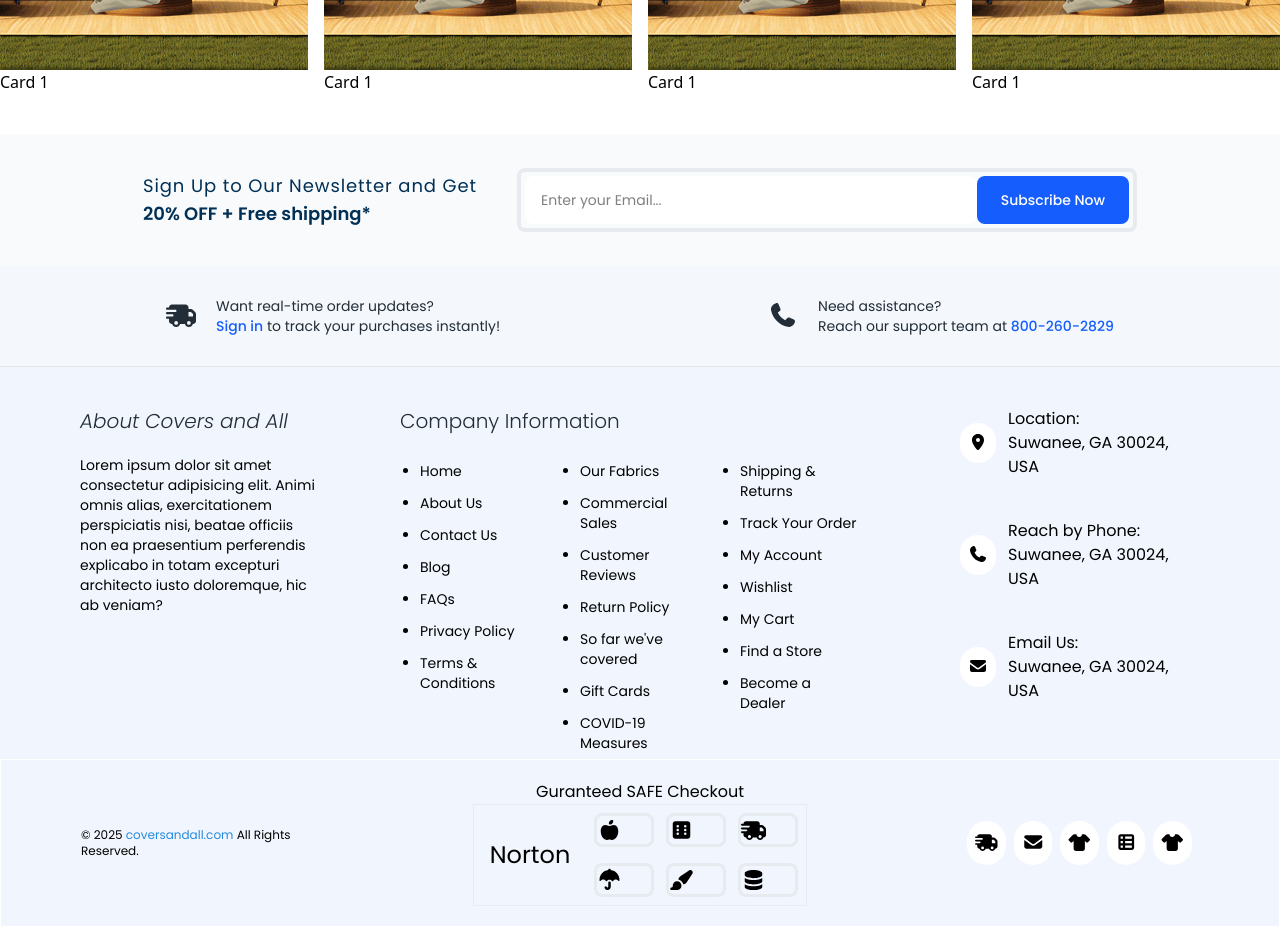
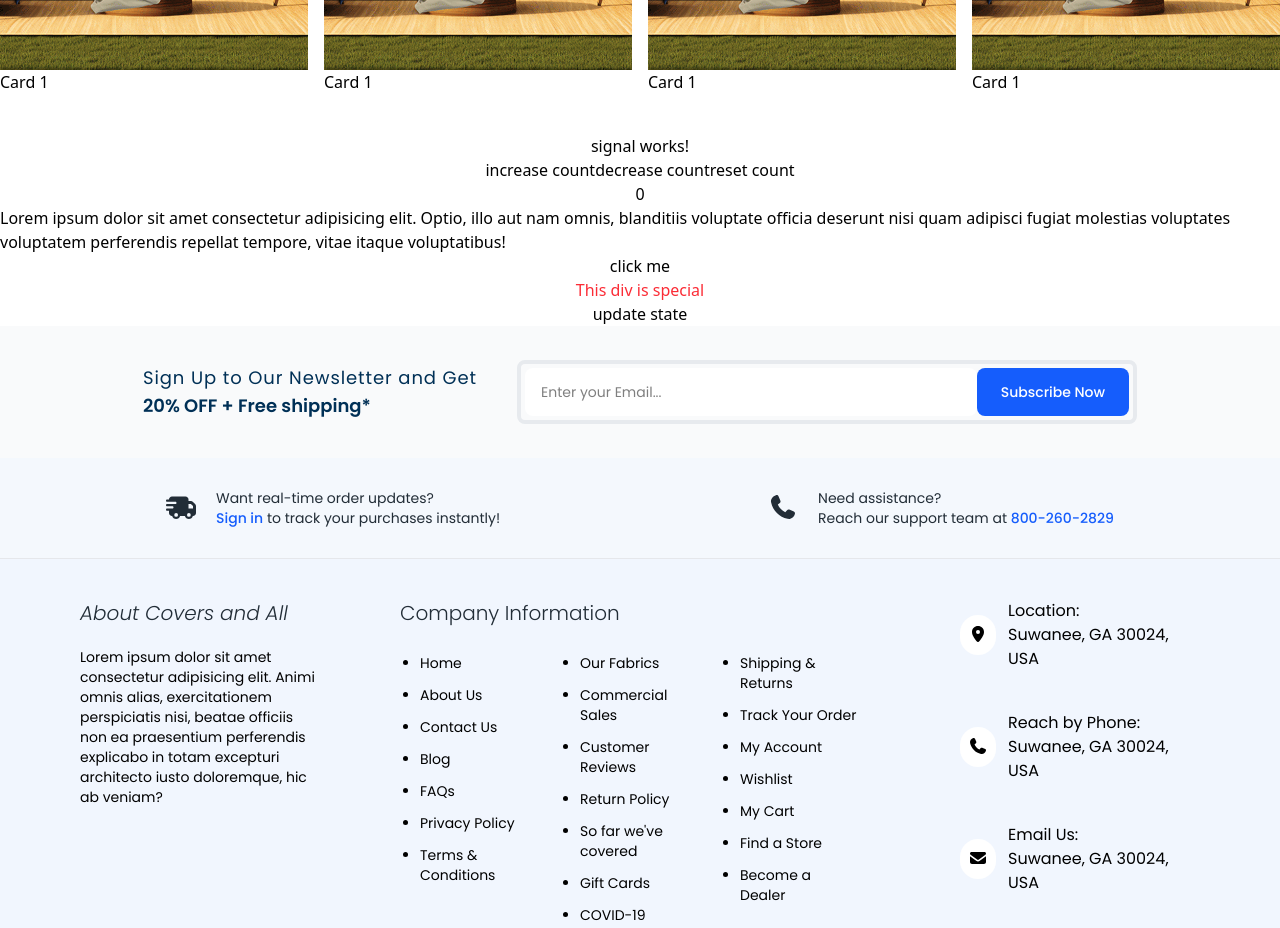
Before and after one commit to prem3892/anguler-project, an Angular app: page / in a window 1280 px wide. Shown: the part 1560-2488 px from the top of the page. Built offline with nearby package versions, Linux system fonts and the light colour scheme.

Commit message:
signal added

```diff
--- a/src/app/app.html
+++ b/src/app/app.html
@@ -3,6 +3,6 @@
 <app-home></app-home>
 <app-product-cart></app-product-cart>
 <app-productcategories></app-productcategories>
-<!-- <app-signal></app-signal> -->
+<app-signal></app-signal>
 <app-footer></app-footer>
 <router-outlet />
--- a/src/app/app.ts
+++ b/src/app/app.ts
@@ -6,10 +6,10 @@ import { Home } from './home/home';
 import { Footer } from "./footer/footer";
 import { ProductCart } from './product-cart/product-cart';
 import { Productcategories } from './productcategories/productcategories';
-// import { SignalComp } from './signal/signal';
+import { SignalComp } from './signal/signal';
 @Component({
   selector: 'app-root',
-  imports: [RouterOutlet, Topticker, Header, Footer, Home, ProductCart, Productcategories],
+  imports: [RouterOutlet, Topticker, Header, Footer, Home, ProductCart, Productcategories, SignalComp],
   templateUrl: './app.html',
   styleUrl: './app.css',
 })
--- a/src/app/signal/signal.html
+++ b/src/app/signal/signal.html
@@ -9,4 +9,12 @@
 
     </div>
     <h1>{{count()}}</h1>
+
+    Lorem ipsum dolor sit amet consectetur adipisicing elit. Optio, illo aut nam omnis, blanditiis voluptate officia deserunt nisi quam adipisci fugiat molestias voluptates voluptatem perferendis repellat tempore, vitae itaque voluptatibus!
+
+    <button (click)="handleClick()">click me </button>
+    <div [ngClass]="color()">
+        This div is special
+    </div>
+    <button  (click)="handleUpdate()">update state</button>
 </div>
--- a/src/app/signal/signal.ts
+++ b/src/app/signal/signal.ts
@@ -1,8 +1,9 @@
+import { NgClass } from '@angular/common';
 import { Component, signal } from '@angular/core';
 
 @Component({
   selector: 'app-signal',
-  imports: [],
+  imports: [NgClass],
   templateUrl: './signal.html',
   styleUrl: './signal.css'
 })
@@ -19,4 +20,15 @@ decreaseCount(){
 resetCount(){
   this.count.set(0)
 }
+
+color =  signal("text-red-500");
+
+handleClick(){
+  this.color.set("text-green-500")
 }
+
+handleUpdate(){
+  this.color.update(c=>c==="text-red-500" ? "text-green-500": "text-red-500")
+}
+
+}
```
